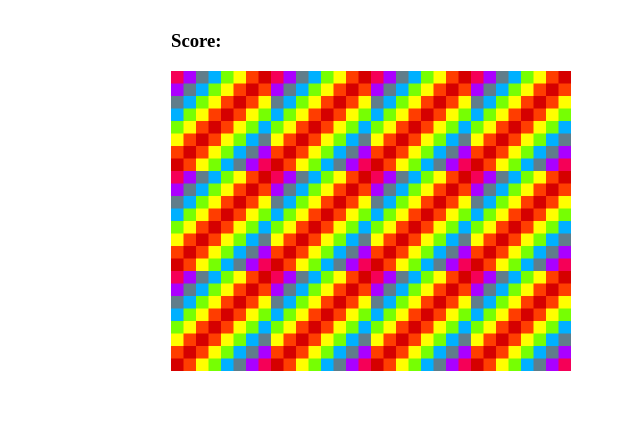
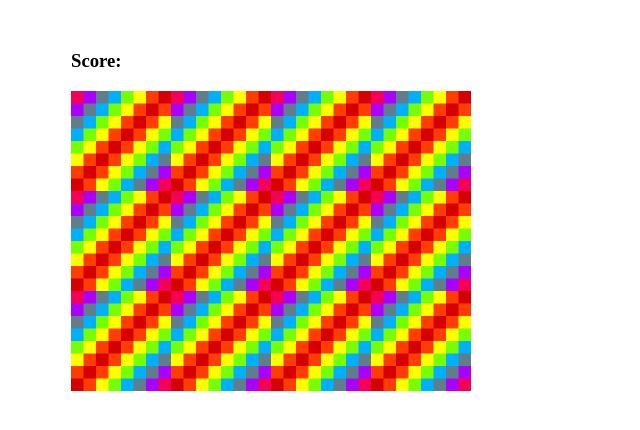
Before and after one commit to Albazcano/Vintage-Memory-Game-JS, a plain HTML site: page index.html in a window 1280 px wide. Shown: the whole page, without its empty margins (429-1069 px from the left). Drawn offline with Linux system fonts and the light colour scheme.

Commit message:
modified readme.md

```diff
--- a/style.css
+++ b/style.css
@@ -1,6 +1,6 @@
 body {
-  margin-top: 30px;
-  margin-left: 600px;
+  margin-top: 50px;
+  margin-left: 500px;
 }
 
 .grid {
```
